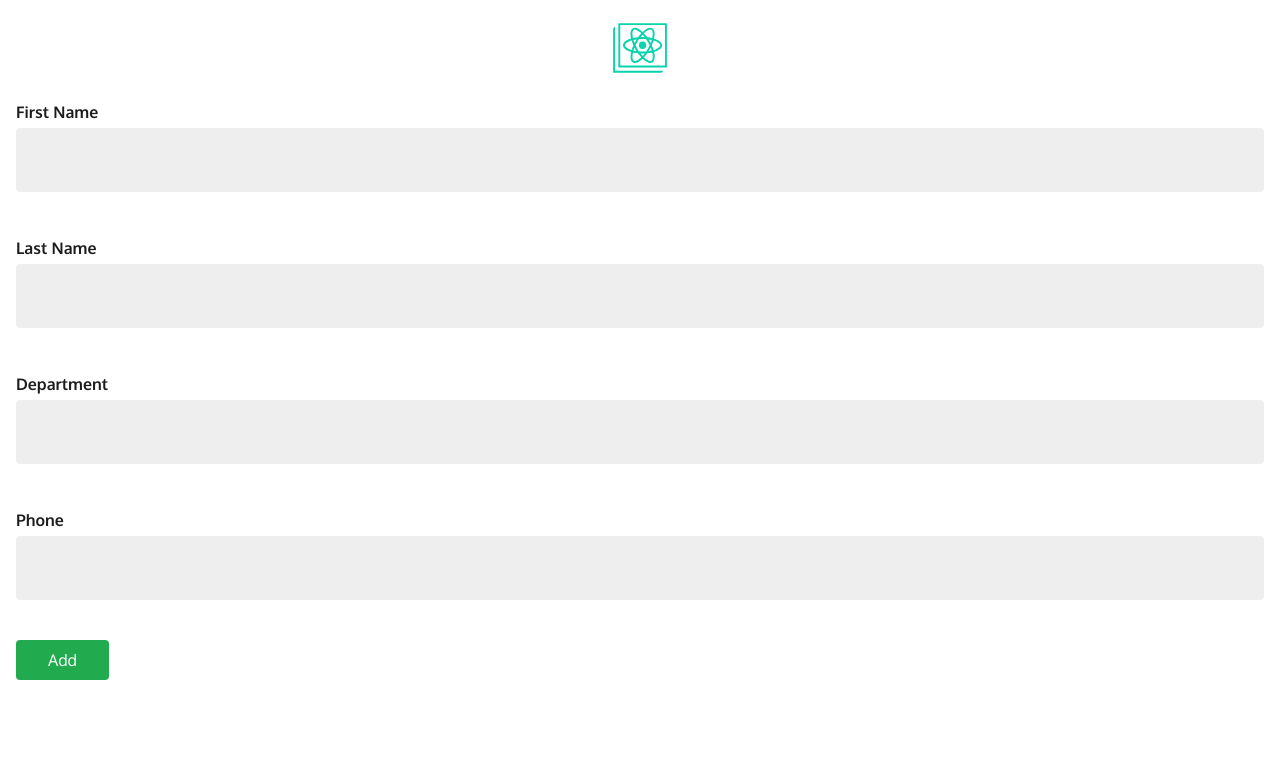
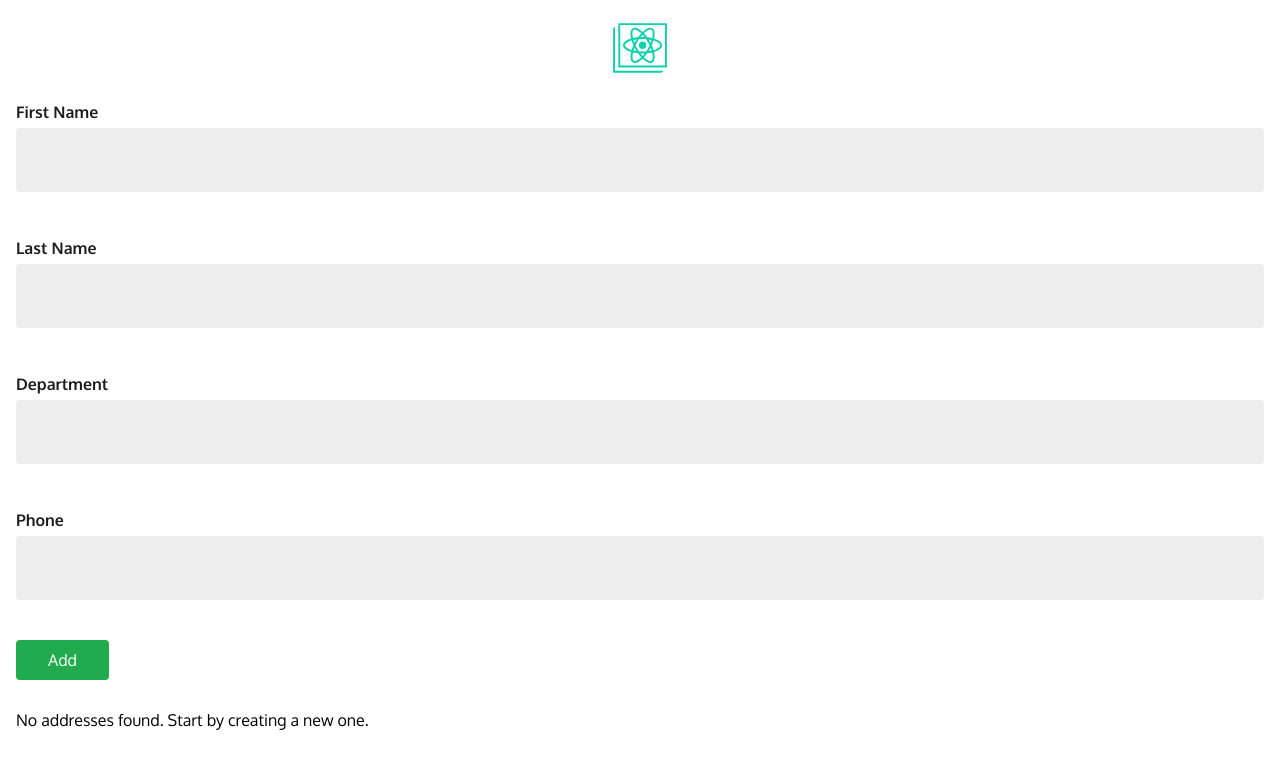
Before and after one commit to sharjeel3/react-address-book-ovo, a React (Create React App) app: page / in a window 1280 px wide. Shown: the top 768 px of the page. Built offline with nearby package versions, Linux system fonts and the light colour scheme.

Commit message:
Update views for address book

```diff
--- a/src/components/AddAddressForm/index.js
+++ b/src/components/AddAddressForm/index.js
@@ -1,11 +1,13 @@
 import React, { useState } from 'react';
+import PropTypes from 'prop-types';
 import { Form } from '../../ui-library/Form';
 import { TextInput } from '../../ui-library/TextInput';
 import { useAddressBookFormHook } from '../../hooks/Form';
 import { Button } from '../../ui-library/Button';
-import { useAddressBookHook } from '../../hooks/AddressBook';
 
-export const AddAddressForm = () => {
+export const AddAddressForm = props => {
+  const { addAddress } = props;
+
   const [validation, setValidation] = useState({});
 
   const {
@@ -20,8 +22,6 @@ export const AddAddressForm = () => {
     getFormValidation,
     resetForm
   } = useAddressBookFormHook();
-
-  const { addAddress } = useAddressBookHook();
 
   const onFormSubmit = event => {
     event.preventDefault();
@@ -72,3 +72,7 @@ export const AddAddressForm = () => {
     </Form>
   );
 };
+
+AddAddressForm.propTypes = {
+  addAddress: PropTypes.func.isRequired
+};
--- a/src/views/AddressBook/index.js
+++ b/src/views/AddressBook/index.js
@@ -1,11 +1,19 @@
 import React from 'react';
 import { Container } from '../../ui-library/Container';
 import { AddAddressForm } from '../../components/AddAddressForm';
+import { useAddressBookHook } from '../../hooks/AddressBook';
+import { AddressBook } from '../../components/AddressBook';
 
 export const AddressBookView = () => {
+  const { addAddress, addressList } = useAddressBookHook();
+
+  const formProps = { addAddress };
+  const addressBookProps = { addressList };
+
   return (
     <Container>
-      <AddAddressForm />
+      <AddAddressForm {...formProps} />
+      <AddressBook {...addressBookProps} />
     </Container>
   );
 };
```
